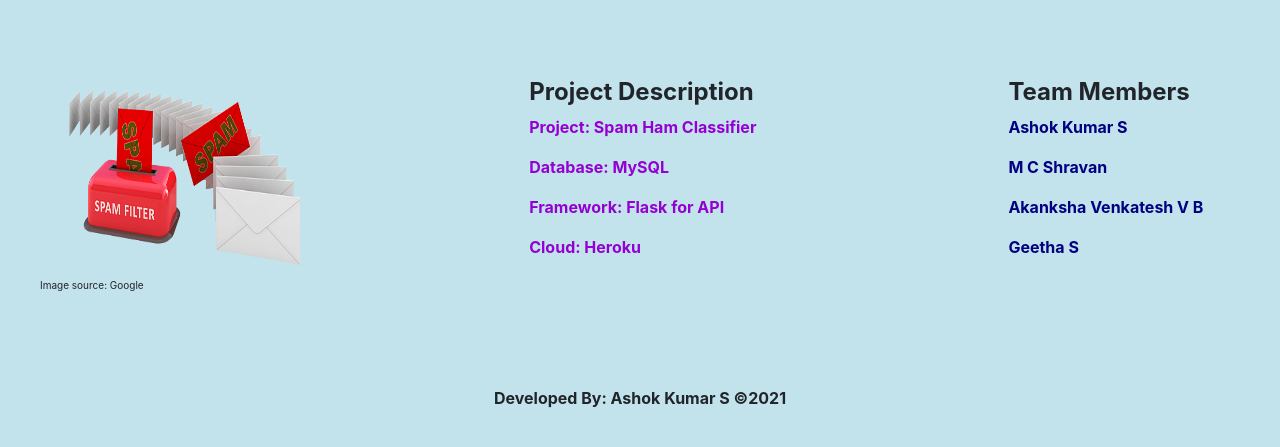
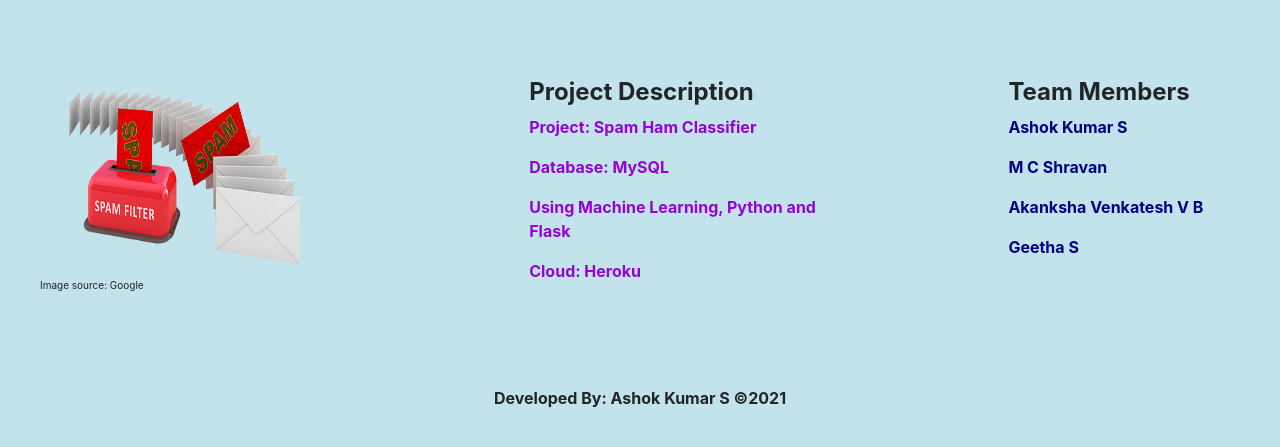
Before and after one commit to ashokkumars01/spam-ham-classification, a Flask app: template templates/result.html in a window 1280 px wide. Shown: the part 151-598 px from the top of the page. Run offline with Flask 2, Linux system fonts and the light colour scheme; the template is opened without the code that fills it, so the values that code supplies are empty; some libraries are stand-ins or nearby versions.

Commit message:
Update result.html

```diff
--- a/templates/result.html
+++ b/templates/result.html
@@ -74,7 +74,7 @@ margin-left:180px;
 <h4><strong>Project Description</strong></h4>
 <p style="color:#9400D3"><strong>Project: Spam Ham Classifier</strong></p>
 <p style="color:#9400D3"><strong>Database: MySQL</strong></p>
-<p style="color:#9400D3"><strong>Framework: Flask for API</strong></p>
+<p style="color:#9400D3"><strong>Using Machine Learning, Python and Flask</strong></p>
 <p style="color:#9400D3"><strong>Cloud: Heroku</strong></p>
 </div>
 </div>
```
